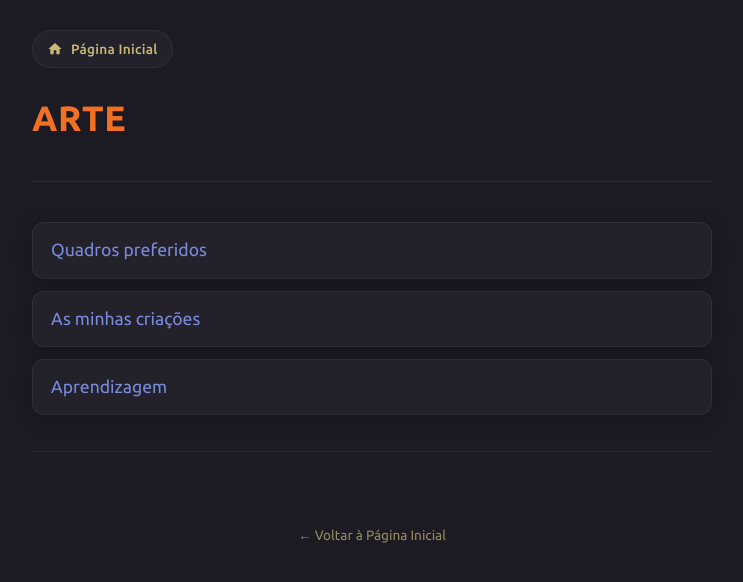
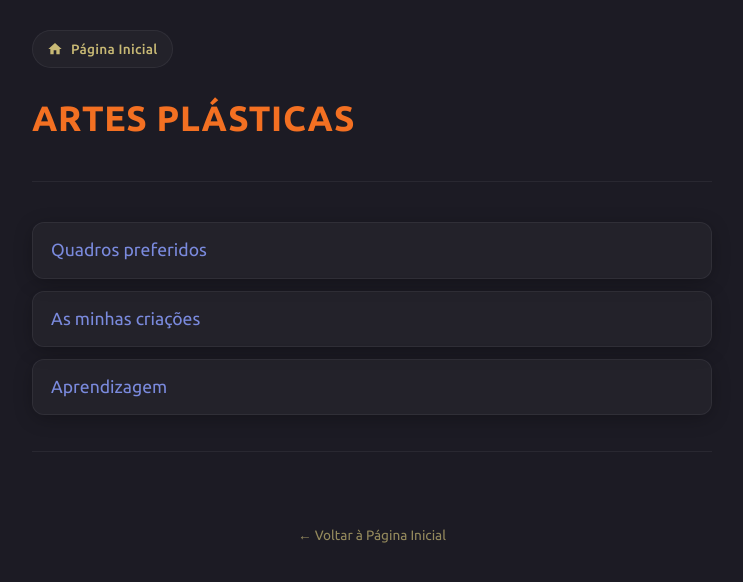
Before and after one commit to joaquim-capitao/joaquim-capitao.github.io, a Jekyll site: the page artes-plasticas/index.html, which Jekyll copies as it is, in a window 1280 px wide. Shown: the top 582 px of the page, without its empty margins (268-1011 px from the left). Built offline with Jekyll 4.4.1, drawn with Linux system fonts in a browser that asks for light colours.

Commit message:
Update index.html

```diff
--- a/artes-plasticas/index.html
+++ b/artes-plasticas/index.html
@@ -231,7 +231,7 @@
     </nav>
 
     <header>
-      <h1 id="arte">Arte</h1>
+      <h1 id="arte">Artes Plásticas</h1>
     </header>
 
     <ul class="chronicles-list" id="chronicles-list">
```
